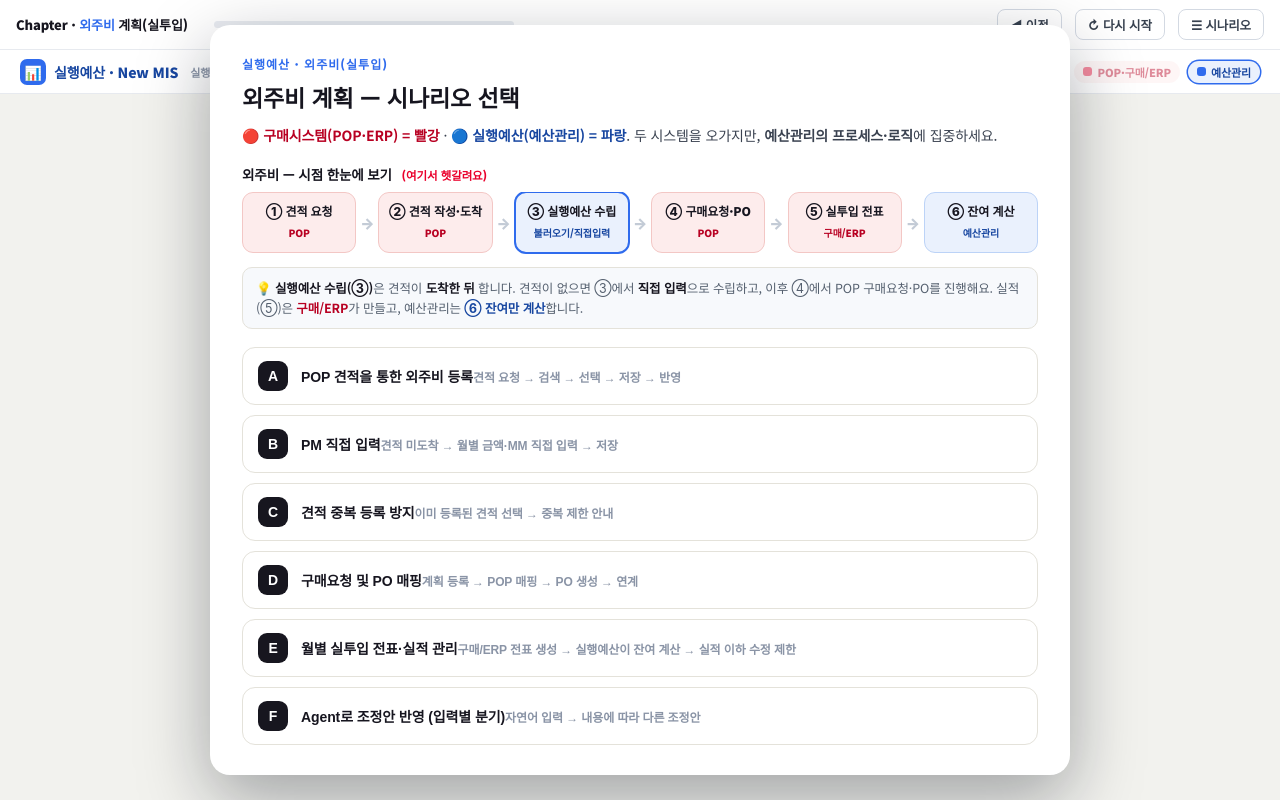
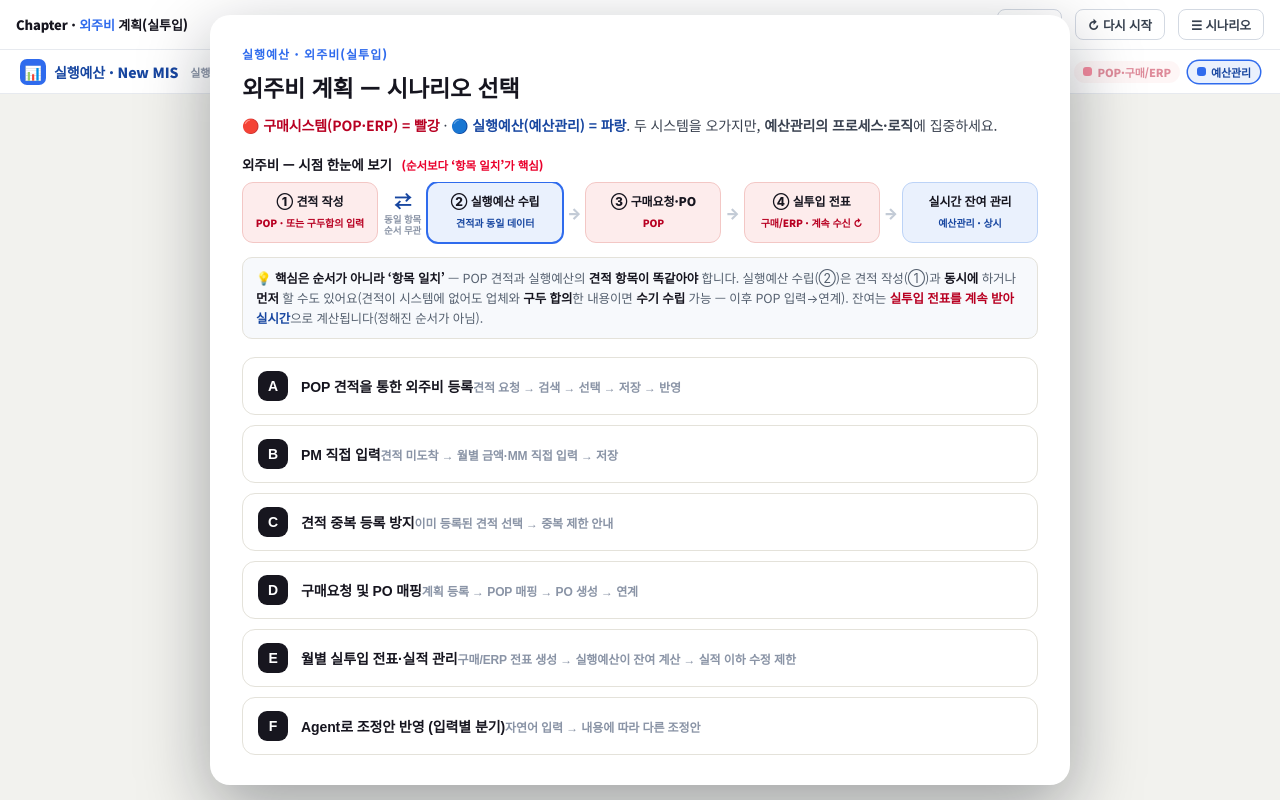
Before and after one commit to soojin222lee/newmis, a website: page public/tutorials/tutorial-outsource.html in a window 1280 px wide. Drawn offline with Linux system fonts and the light colour scheme.

Commit message:
[수행원가>원가조정>외주비] 외주비 시나리오 선택 타임라인 수정 — 순서보다 견적 항목 일치가 핵심(견적↔수립 순서무관·구두합의 수기수립), 잔여는 전표 계속수신 실시간 - 수진
Co-Authored-By: Claude Opus 4.8 <noreply@anthropic.com>

```diff
--- a/public/tutorials/tutorial-outsource.html
+++ b/public/tutorials/tutorial-outsource.html
@@ -163,6 +163,8 @@ table.t.pop thead th{background:var(--pop-soft);color:var(--pop-deep)} table.t.p
 .tl-n.esv{background:var(--esv-soft);border-color:#bcd3f7} .tl-n.esv b{color:#16151f} .tl-n.esv span{color:var(--esv-deep)}
 .tl-n.big{outline:2px solid var(--esv);outline-offset:-1px}
 .tl-ar{align-self:center;color:#c3cbd6;font-weight:900;font-size:15px;flex:0 0 auto}
+.tl-eq{align-self:center;text-align:center;color:var(--esv-deep);font-weight:900;font-size:17px;flex:0 0 auto;padding:0 2px}
+.tl-eq i{display:block;font-style:normal;font-size:9.5px;font-weight:800;color:#8a94a6;line-height:1.25;margin-top:1px}
 .tl-note{font-size:12.5px;line-height:1.6;color:#55606f;background:#f7f9fc;border:1px solid #e4e2da;border-radius:10px;padding:10px 13px;margin-top:10px}
 .tl-note b{color:#16151f}
 /* Agent 콘솔 */
@@ -522,7 +524,7 @@ const SCEN = {
     { render:()=>scrPlanDetail(plan('P1')), spot:'.amt-bar', pos:'bottom', title:'총금액 = 실투입 생성 + 잔여', text:'<b>실투입 전표는 구매(ERP)에서 생성</b>됩니다. 실행예산은 그 데이터를 받아 <b>잔여를 계산</b>만 해요. 지금은 실투입 4천만·잔여 6천만. 구매에서 09월 전표를 만들어볼게요.' },
     { render:()=>scrErpVoucher(plan('P1'),'2026-09'), spot:'#a-genVoucher', pos:'left', title:'구매/ERP에서 전표 생성', text:'이 화면은 <b>구매/ERP(빨강)</b> 영역입니다. 09월 <b>실투입 전표</b>를 생성하면 전표번호가 발번돼요. (실행예산이 만드는 게 아닙니다)', sysToast:'실행예산 → 구매·ERP',
       act:()=>{ const p=plan('P1'); const m=p.months.find(x=>x.m==='2026-09'); m.used=m.plan; p.used+=m.plan; p.vouchers.push({m:'2026-09',amt:m.plan,no:'880012303'}); } },
-    { render:()=>scrPlanDetail(plan('P1')), spot:'#bar-used', pos:'bottom', title:'실행예산 = 돈 계산만', text:'ERP로 전표 데이터가 넘어오자, 실행예산은 <b>받은 금액만큼 실투입 생성↑·잔여↓</b>를 계산해 보여줍니다(막대·이력 반영). 실행예산이 전표를 만들지는 않아요.', sysToast:'구매·ERP → 실행예산' },
+    { render:()=>scrPlanDetail(plan('P1')), spot:'#bar-used', pos:'bottom', title:'실행예산 = 실시간 잔여 계산', text:'구매/ERP가 실투입 전표를 <b>계속 보내오고</b>, 실행예산은 <b>받은 만큼 실시간으로</b> 실투입 생성↑·잔여↓를 계산합니다(막대·이력 반영). 정해진 순서가 아니라 <b>데이터가 올 때마다</b> 갱신돼요. 실행예산이 전표를 만들지는 않습니다.', sysToast:'구매·ERP → 실행예산' },
     { render:null, keep:true, spot:'#a-applyTotal', pos:'top', title:'실적 이하로 수정 시도', text:'총 계획금액을 <b>3천만</b>으로 낮춰봤습니다(입력됨). 실투입 생성(6천만)보다 낮으므로 <b class="lock">제한</b>돼요. <b>[계획금액 변경]</b>을 누르세요.',
       enter:()=>{ const i=document.getElementById('in-total'); if(i) i.value='30000000'; },
       act:()=>{ const msg=document.getElementById('total-msg'); if(msg){ msg.style.color='#b42318'; msg.textContent='✕ 실투입 생성금액(60,000,000원) 미만으로는 낮출 수 없습니다.'; } } },
@@ -648,16 +650,16 @@ function openScenarios(){
   setSys('esv',''); sim().innerHTML='';
   const items=SC_ORDER.map(k=>{ const sc=SCEN[k]; return '<button class="sc-item" onclick="runScenario(\''+k+'\')"><span class="sc-no">'+k+'</span><span><span class="sc-tt">'+sc.name+'</span><span class="sc-ds">'+sc.desc+'</span></span>'+(done[k]?'<span class="sc-done">✓</span>':'')+'</button>'; }).join('');
   const c=$('center'); c.style.display='flex';
-  const timeline='<div class="tl-title">외주비 — 시점 한눈에 보기 <em>(여기서 헷갈려요)</em></div>'
+  const timeline='<div class="tl-title">외주비 — 시점 한눈에 보기 <em>(순서보다 ‘항목 일치’가 핵심)</em></div>'
     +'<div class="tl">'
-    +'<div class="tl-n pop"><b>① 견적 요청</b><span>POP</span></div><div class="tl-ar">→</div>'
-    +'<div class="tl-n pop"><b>② 견적 작성·도착</b><span>POP</span></div><div class="tl-ar">→</div>'
-    +'<div class="tl-n esv big"><b>③ 실행예산 수립</b><span>불러오기/직접입력</span></div><div class="tl-ar">→</div>'
-    +'<div class="tl-n pop"><b>④ 구매요청·PO</b><span>POP</span></div><div class="tl-ar">→</div>'
-    +'<div class="tl-n pop"><b>⑤ 실투입 전표</b><span>구매/ERP</span></div><div class="tl-ar">→</div>'
-    +'<div class="tl-n esv"><b>⑥ 잔여 계산</b><span>예산관리</span></div>'
+    +'<div class="tl-n pop"><b>① 견적 작성</b><span>POP · 또는 구두합의 입력</span></div>'
+    +'<div class="tl-eq">⇄<i>동일 항목<br>순서 무관</i></div>'
+    +'<div class="tl-n esv big"><b>② 실행예산 수립</b><span>견적과 동일 데이터</span></div><div class="tl-ar">→</div>'
+    +'<div class="tl-n pop"><b>③ 구매요청·PO</b><span>POP</span></div><div class="tl-ar">→</div>'
+    +'<div class="tl-n pop"><b>④ 실투입 전표</b><span>구매/ERP · 계속 수신 ↻</span></div><div class="tl-ar">→</div>'
+    +'<div class="tl-n esv"><b>실시간 잔여 관리</b><span>예산관리 · 상시</span></div>'
     +'</div>'
-    +'<div class="tl-note">💡 <b>실행예산 수립(③)</b>은 견적이 <b>도착한 뒤</b> 합니다. 견적이 없으면 ③에서 <b>직접 입력</b>으로 수립하고, 이후 ④에서 POP 구매요청·PO를 진행해요. 실적(⑤)은 <b style="color:var(--pop-deep)">구매/ERP</b>가 만들고, 예산관리는 <b style="color:var(--esv-deep)">⑥ 잔여만 계산</b>합니다.</div>';
+    +'<div class="tl-note">💡 <b>핵심은 순서가 아니라 ‘항목 일치’</b> — POP 견적과 실행예산의 <b>견적 항목이 똑같아야</b> 합니다. 실행예산 수립(②)은 견적 작성(①)과 <b>동시에</b> 하거나 <b>먼저</b> 할 수도 있어요(견적이 시스템에 없어도 업체와 <b>구두 합의</b>한 내용이면 <b>수기 수립</b> 가능 — 이후 POP 입력→연계). 잔여는 <b style="color:var(--pop-deep)">실투입 전표를 계속 받아</b> <b style="color:var(--esv-deep)">실시간</b>으로 계산됩니다(정해진 순서가 아님).</div>';
   c.innerHTML='<div class="card2" style="max-width:860px"><div class="eb">실행예산 · 외주비(실투입)</div><h2>외주비 계획 — 시나리오 선택</h2>'
     +'<p><b style="color:var(--pop-deep)">🔴 구매시스템(POP·ERP) = 빨강</b> · <b style="color:var(--esv-deep)">🔵 실행예산(예산관리) = 파랑</b>. 두 시스템을 오가지만, <b>예산관리의 프로세스·로직</b>에 집중하세요.</p>'
     +timeline
```
Also changed, not shown: tools/tutorial/tutorial-outsource.html (+11 -9 lines).
